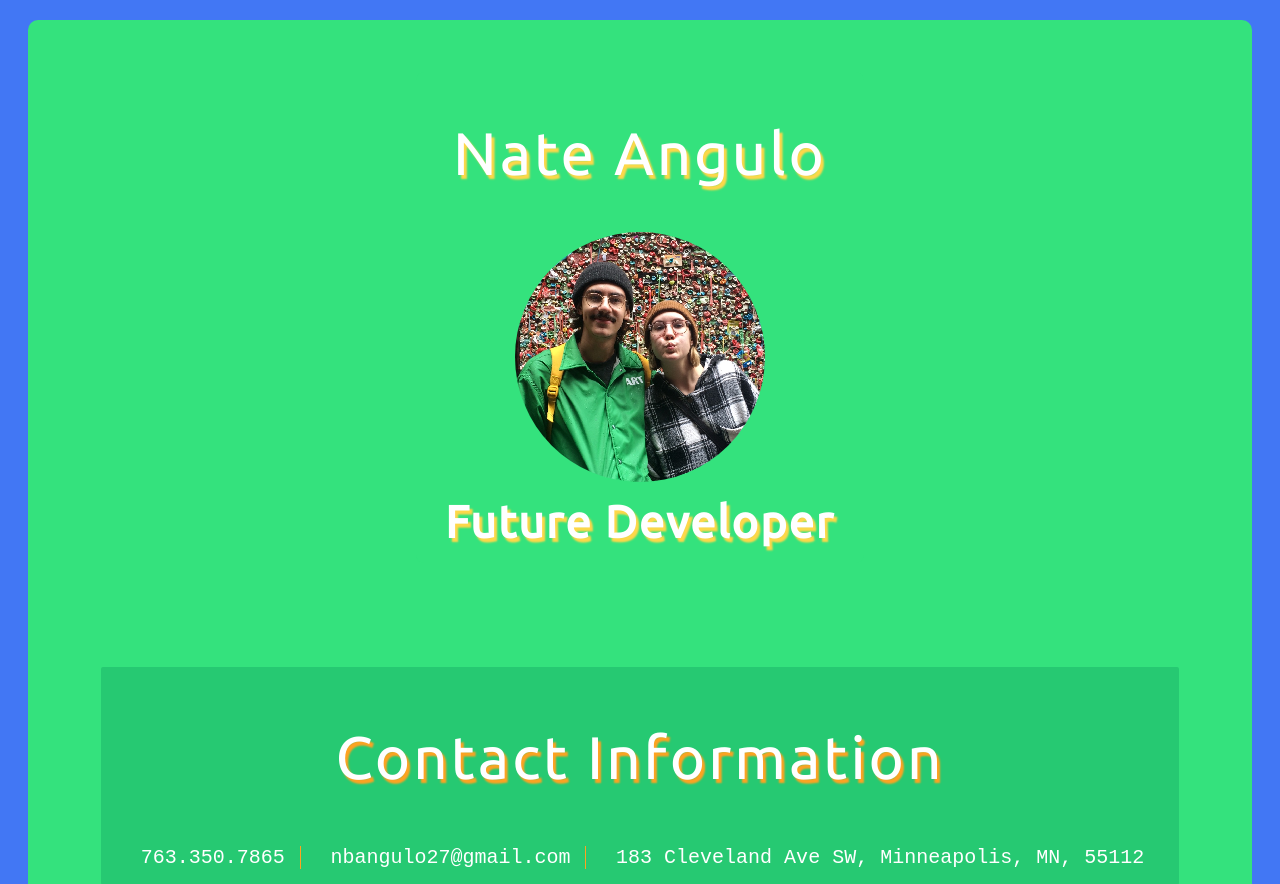
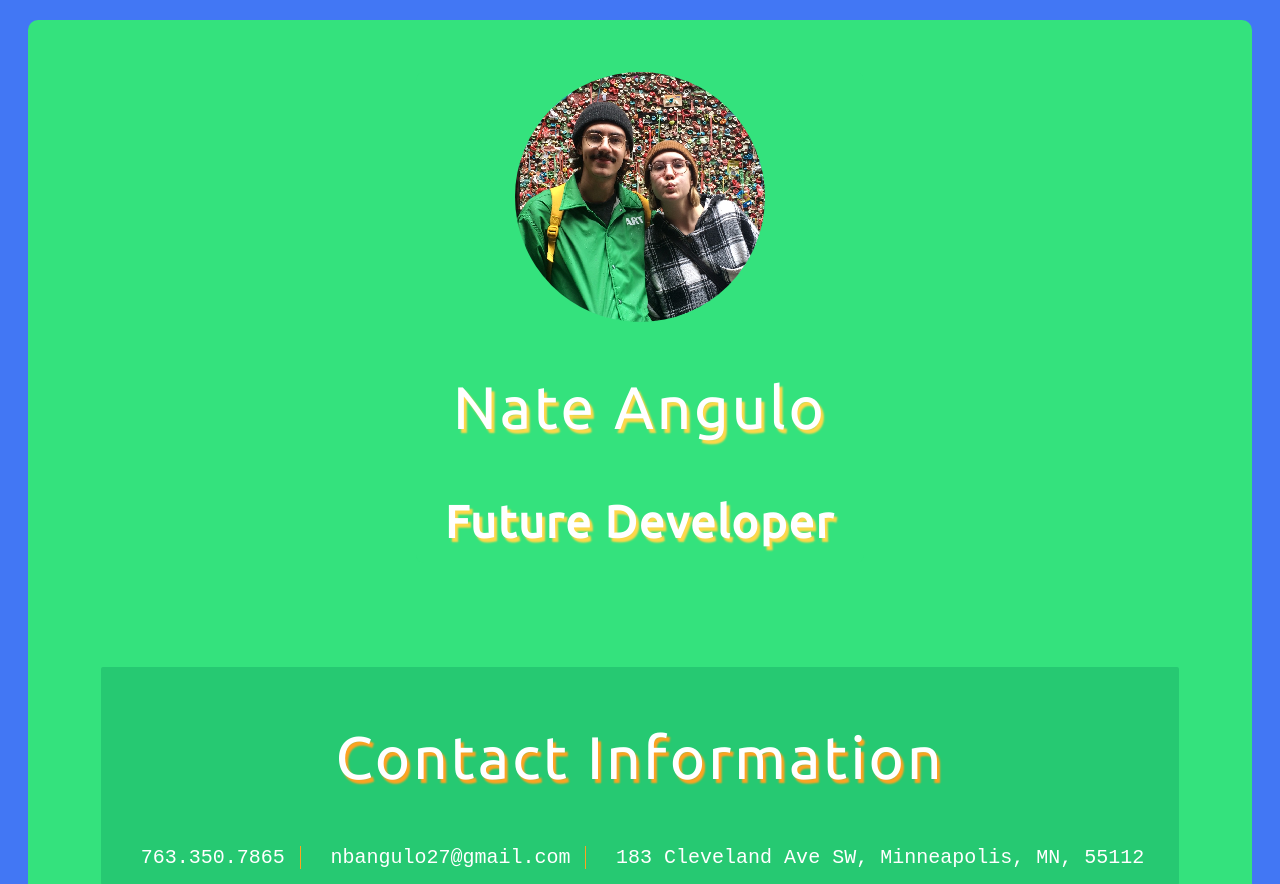
Before and after one commit to nateangulo/nateangulo.github.io, a plain HTML site: page index.html in a window 1280 px wide. Shown: the top 884 px of the page. Drawn offline with Linux system fonts and the light colour scheme; a web font is replaced by a local one.

Commit message:
changed position of image and first header

```diff
--- a/index.html
+++ b/index.html
@@ -10,9 +10,9 @@
 </head>
 <body>
   <div class="main-container">
-<div class="main-header"><h1>Nate Angulo</h1>
-   <img class="image"src="nateangulo.github.io/the-image Cropped.jpg"
-     alt="Frog"/>
+<div class="main-header"><img class="image"src="nateangulo.github.io/the-image Cropped.jpg"
+     alt="Cute Pic of Me"/>
+ <h1>Nate Angulo</h1>
   <p>Future Developer</p>
     </div>
  <div class="contact-box">
```
